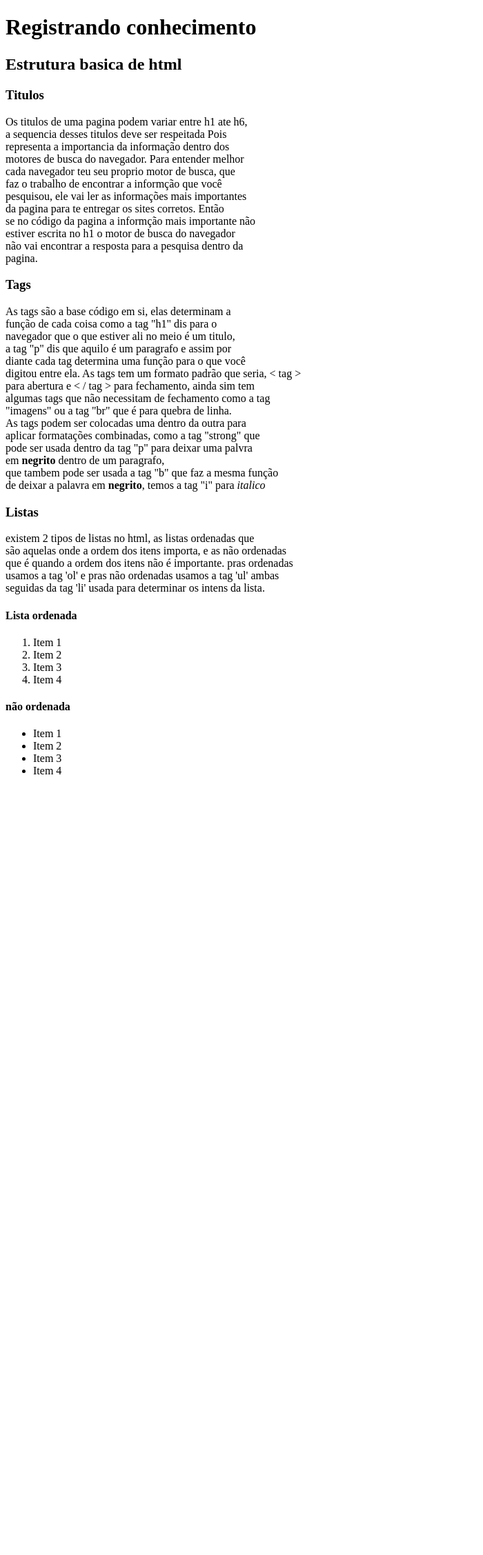
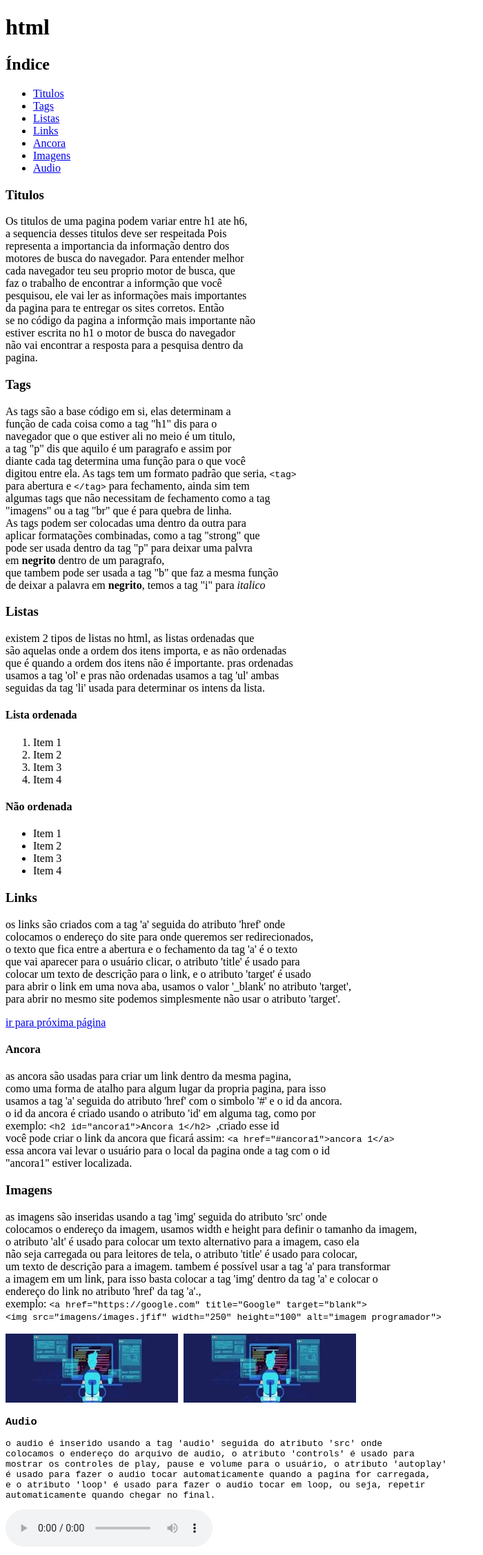
Before and after one commit to Alessandrojh/guia-de-aprendizado, a plain HTML site: page index.html in a window 1280 px wide. Shown: the whole page at 69% size, without its empty margins (0-700 px from the left). Before the commit the page ends 1143 px from the top, so only its background shows below. Drawn offline with Linux system fonts and the light colour scheme.

Commit message:
adicionando novos tópicos
foram adicionadas novas informações sobre links, ancoras, imagens e áudio  todos com exemplos práticos e códigos em funcionamento.

```diff
--- a/index.html
+++ b/index.html
@@ -2,12 +2,36 @@
 <html lang="pt-br">
     <head>
         <meta charset="UTF-8">
-        <title>treinamento</title>
+        <title>registrando conhecimento</title>
         <body>
-            <h1>Registrando conhecimento</h1>
-            <h2>Estrutura basica de html</h2>
-            <h3>Titulos</h3>
-            <p>Os titulos de uma pagina podem variar entre h1 ate h6,<br>
+            <h1>html</h1>
+             <h2>Índice</h2>
+                <ul>
+                    <li>
+                        <a href="#paragrafo-1">Titulos</a>
+                        </li>
+                    <li>
+                        <a href="#paragrafo-2">Tags</a>
+                    </li>
+                    <li>
+                        <a href="#paragrafo-3">Listas</a>
+                    </li>
+                    <li>
+                        <a href="#paragrafo-4">Links</a>
+                    </li>
+                    <li>
+                        <a href="#paragrafo-5">Ancora</a>
+                    </li>
+                    <li>
+                        <a href="#paragrafo-6">Imagens</a>
+                    </li>
+                    <li>
+                        <a href="#paragrafo-7">Audio</a>
+                    </li>
+                </ul>
+              <h3 id="paragrafo-1">Titulos</h3>
+                <p>
+                    Os titulos de uma pagina podem variar entre h1 ate h6,<br>
                 a sequencia desses titulos deve ser respeitada Pois <br>
                 representa a importancia da informação dentro dos  <br>
                 motores de busca do navegador. Para entender melhor <br>
@@ -18,16 +42,18 @@
                 se no código da pagina a informção mais importante não  <br>
                 estiver escrita no h1 o motor de busca do navegador  <br>
                 não vai encontrar a resposta para a pesquisa dentro da  <br>
-                pagina.</p>
-            <h3>Tags</h3>
-                <p>As tags são a base código em si, elas determinam a  <br>
+                pagina.
+                </p>
+              <h3 id="paragrafo-2">Tags</h3>
+                <p>
+                    As tags são a base código em si, elas determinam a  <br>
                 função de cada coisa como a tag "h1" dis para o  <br>
                 navegador que o que estiver ali no meio é um titulo, <br>
                 a tag "p" dis que aquilo é um paragrafo e assim por  <br>
                 diante cada tag determina uma função para o que você  <br>
                 digitou entre ela.
-                    As tags tem um formato padrão que seria, < tag >  <br>
-                    para abertura e < / tag > para fechamento, ainda sim tem  <br>
+                As tags tem um formato padrão que seria, <code>&lt;tag&gt;</code>  <br>
+                para abertura e <code>&lt;/tag&gt;</code> para fechamento, ainda sim tem  <br>
                 algumas tags que não necessitam de fechamento como a tag  <br>
                 "imagens" ou a tag "br" que é para quebra de linha.<br>
                 As tags podem ser colocadas uma dentro da outra para <br>
@@ -35,13 +61,16 @@
                 pode ser usada dentro da tag "p" para deixar uma palvra <br>
                 em <strong>negrito</strong> dentro de um paragrafo,<br>
                  que tambem pode ser usada a tag "b" que faz a mesma função<br>
-                    de deixar a palavra em <b>negrito</b>, temos a tag "i" para <i>italico</i>  </p>
-            <h3>Listas</h3>
-            <p>existem 2 tipos de listas no html, as listas ordenadas que  <br>
+                de deixar a palavra em <b>negrito</b>, temos a tag "i" para <i>italico</i>
+                </p>
+              <h3 id="paragrafo-3">Listas</h3>
+                <p>
+                    existem 2 tipos de listas no html, as listas ordenadas que  <br>
                 são aquelas onde a ordem dos itens importa, e as não ordenadas <br>
                 que é quando a ordem dos itens não é importante. pras ordenadas <br>
                 usamos a tag 'ol' e pras não ordenadas usamos a tag 'ul' ambas <br>
-                seguidas da tag 'li' usada para determinar os intens da lista. </p>
+                seguidas da tag 'li' usada para determinar os intens da lista.
+                </p>
                <h4>Lista ordenada</h4>
                  <ol>
                     <li>Item 1</li>
@@ -49,14 +78,63 @@
                     <li>Item 3</li>
                     <li>Item 4</li>
                  </ol>
-                <h4>não ordenada</h4>
+               <h4>Não ordenada</h4>
                  <ul>
                     <li>Item 1</li>
                     <li>Item 2</li>
                     <li>Item 3</li>
                     <li>Item 4</li>
                  </ul>
-                <a www.youtube.com></a>
+              <h3 id="paragrafo-4">Links</h3>
+                <p>
+                    os links são criados com a tag 'a' seguida do atributo 'href' onde  <br>
+                colocamos o endereço do site para onde queremos ser redirecionados, <br>
+                o texto que fica entre a abertura e o fechamento da tag 'a' é o texto  <br>
+                que vai aparecer para o usuário clicar, o atributo 'title' é usado para  <br>
+                colocar um texto de descrição para o link, e o atributo 'target' é usado <br>
+                para abrir o link em uma nova aba, usamos o valor '_blank' no atributo 'target',<br>
+                para abrir no mesmo site podemos simplesmente não usar o atributo 'target'. <br>
+                </p>
+                <a href="teste.html" title="página de teste">ir para próxima página</a>
+              <h4 id="paragrafo-5">Ancora</h4>
+                <p>
+                    as ancora são usadas para criar um link dentro da mesma pagina, <br>
+                como uma forma de atalho para algum lugar da propria pagina, para isso <br>
+                usamos a tag 'a' seguida do atributo 'href' com o simbolo '#' e o id da ancora. <br>
+                o id da ancora é criado usando o atributo 'id' em alguma tag, como por  <br>
+                exemplo: <code> &lt;h2 id="ancora1"&gt;Ancora 1&lt;/h2&gt; </code> ,criado esse id <br>
+                você pode criar o link da ancora que ficará assim: <code> &lt;a href="#ancora1"&gt;ancora 1&lt;/a&gt; </code> <br>
+                essa ancora vai levar o usuário para o local da pagina onde a tag com o id <br>
+                 "ancora1" estiver localizada.
+                </p>
+              <h3 id="paragrafo-6">Imagens</h3>
+                <p>
+                    as imagens são inseridas usando a tag 'img' seguida do atributo 'src' onde  <br>
+                 colocamos o endereço da imagem, usamos width e height para definir o tamanho da imagem,<br>
+                 o atributo 'alt' é usado para colocar um texto alternativo para a imagem, caso ela <br>
+                 não seja carregada ou para leitores de tela, o atributo 'title' é usado para colocar, <br>
+                 um texto de descrição para a imagem. tambem é possível usar a tag 'a' para transformar<br>
+                  a imagem em um link, para isso basta colocar a tag 'img' dentro da tag 'a' e colocar o<br>
+                   endereço do link no atributo 'href' da tag 'a'.,<br>
+                   exemplo: <code>&lt;a href="https://google.com" title="Google" target="blank"&gt; <br>
+                    &lt;img src="imagens/images.jfif" width="250" height="100" alt="imagem programador"&gt;
+                </p>
+                 <img src="imagens/images.jfif" width="250" height="100" alt="imagem programador">
+                 <a href="https://google.com" title="Google" target="blank">
+                    <img src="imagens/images.jfif" width="250" height="100" alt="imagem programador">
+                 </a>
+              <h3 id="paragrafo-7">Audio</h3>
+                <p>
+                    o audio é inserido usando a tag 'audio' seguida do atributo 'src' onde  <br>
+                 colocamos o endereço do arquivo de audio, o atributo 'controls' é usado para  <br>
+                 mostrar os controles de play, pause e volume para o usuário, o atributo 'autoplay' <br>
+                  é usado para fazer o audio tocar automaticamente quando a pagina for carregada, <br>
+                   e o atributo 'loop' é usado para fazer o audio tocar em loop, ou seja, repetir <br>
+                    automaticamente quando chegar no final.
+                </p>
+                 <audio controls>
+                    <source src="audio/oh-my-god-meme.mp3" type="audio/mpeg">
+                 </audio>
             </body>
     </head>
 </html>
```
Also changed, not shown: imagens/images.jfif (added), 1 other file. Lines whose indentation alone changed are shown as unchanged.
